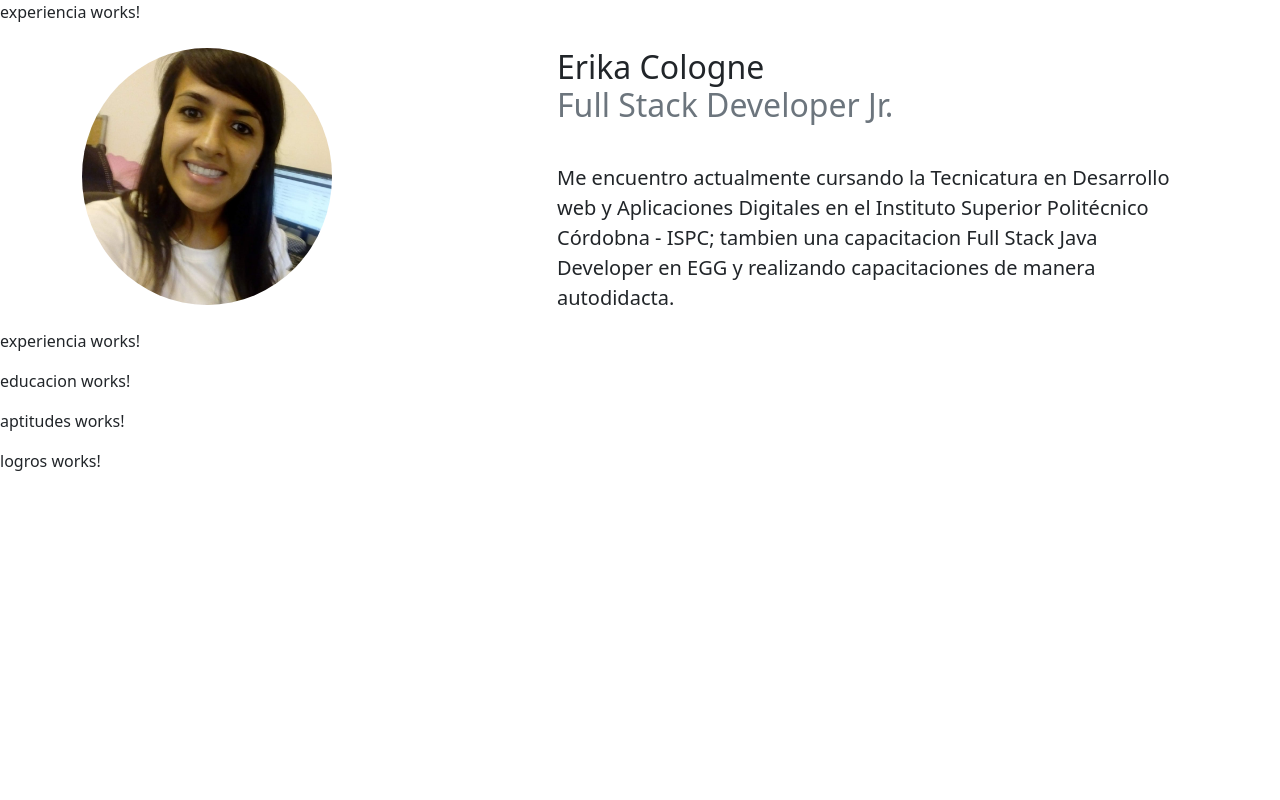
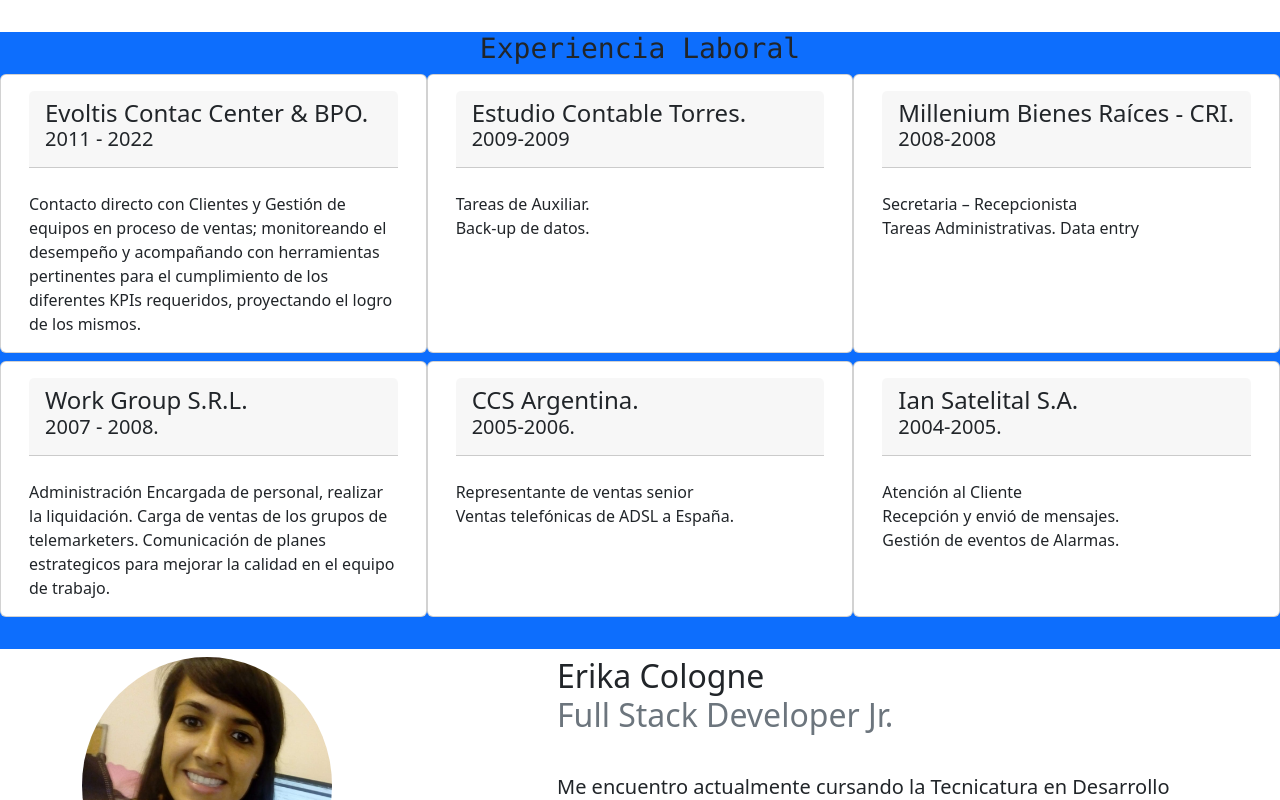
Before and after one commit to erkcgn/ProyectoIntegrador_CologneErika, an Angular app in the folder ProyectoIntegrador_erkcgn/: page /experiencia in a window 1280 px wide. Shown: the top 800 px of the page. Built offline with nearby package versions, Linux system fonts and the light colour scheme.

Commit message:
complete componente exp laboral

```diff
--- a/ProyectoIntegrador_erkcgn/src/app/componentes/experiencia/experiencia.component.html
+++ b/ProyectoIntegrador_erkcgn/src/app/componentes/experiencia/experiencia.component.html
@@ -1 +1,132 @@
-<p>experiencia works!</p>
+<section>
+    <div class="row py-3">
+    </div>
+</section>
+
+<div class="container" class="bg-primary">
+    <div class="row">
+        <h3 class="font-monospace text-center">
+            Experiencia Laboral
+        </h3>
+    </div>
+
+<div class="container-fluid" style="width: 80rem">
+    <div class="row">
+        <div class="card col-md-4">
+            <div class="card-body">
+                <h4 class="card-header">
+                    Evoltis Contac Center & BPO.
+                    <h5>
+                        2011 - 2022
+                    </h5>
+                </h4>
+                <br>
+                <p class="card-text">
+                    Contacto directo con Clientes y Gestión de equipos en proceso de ventas;
+                    monitoreando el desempeño y acompañando con herramientas pertinentes para el
+                    cumplimiento de los diferentes KPIs requeridos, proyectando el logro de los mismos.
+                </p>
+            </div>
+        </div>
+        <div class="card col-md-4">
+            <div class="card-body">
+                <h4 class="card-header">
+                    Estudio Contable Torres.
+
+                    <h5>
+                        2009-2009
+                    </h5>
+                </h4>
+                <br>
+                <p class="card-text">
+                    Tareas de Auxiliar.
+                    <br>
+                    Back-up de datos.
+                </p>
+            </div>
+        </div>
+        <div class="card col-md-4">
+            <div class="card-body">
+                <h4 class="card-header">
+                    Millenium Bienes Raíces - CRI.
+
+                    <h5>
+                        2008-2008
+                    </h5>
+                </h4>
+                <br>
+                <p class="card-text">
+                    Secretaria – Recepcionista
+                    <br>
+                    Tareas Administrativas.
+                    Data entry
+                </p>
+            </div>
+        </div>
+    </div>
+</div>
+
+<section>
+    <div class="row py-1">
+    </div>
+</section>
+
+<div class="container-fluid" style="width: 80rem">
+    <div class="row">
+        <div class="card col-md-4">
+            <div class="card-body">
+                <h4 class="card-header">
+                    Work Group S.R.L.
+                    <h5>
+                        2007 - 2008.
+                    </h5>
+                </h4>
+                <br>
+                <p class="card-text">
+                    Administración Encargada de personal, realizar la liquidación.
+                    Carga de ventas de los grupos de telemarketers.
+                    Comunicación de planes estrategicos para mejorar la calidad en el equipo de trabajo.
+                </p>
+            </div>
+        </div>
+        <div class="card col-md-4">
+            <div class="card-body">
+                <h4 class="card-header">
+                    CCS Argentina.
+                    <h5>
+                        2005-2006.
+                    </h5>
+                </h4>
+                <br>
+                <p class="card-text">
+                    Representante de ventas senior
+                    <br>
+                    Ventas telefónicas de ADSL a España.
+                </p>
+            </div>
+        </div>
+        <div class="card col-md-4">
+            <div class="card-body">
+                <h4 class="card-header">
+                    Ian Satelital S.A.
+                    <h5>
+                        2004-2005.
+                    </h5>
+                </h4>
+                <br>
+                <p class="card-text">
+                    Atención al Cliente
+                    <br>
+                    Recepción y envió de mensajes.
+                    <br>
+                    Gestión de eventos de Alarmas.
+                </p>
+            </div>
+        </div>
+    </div>
+</div>
+<section>
+    <div class="row py-3">
+    </div>
+</section>
+</div>
```
